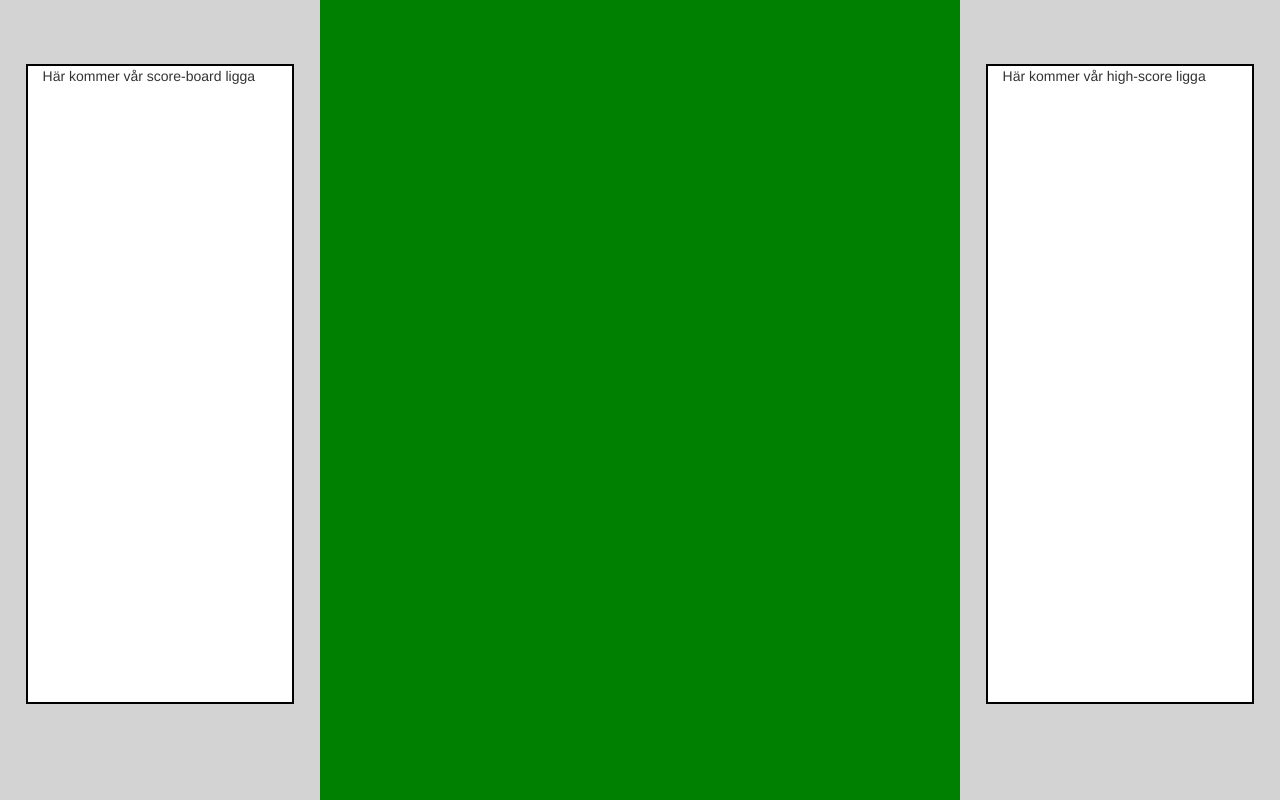
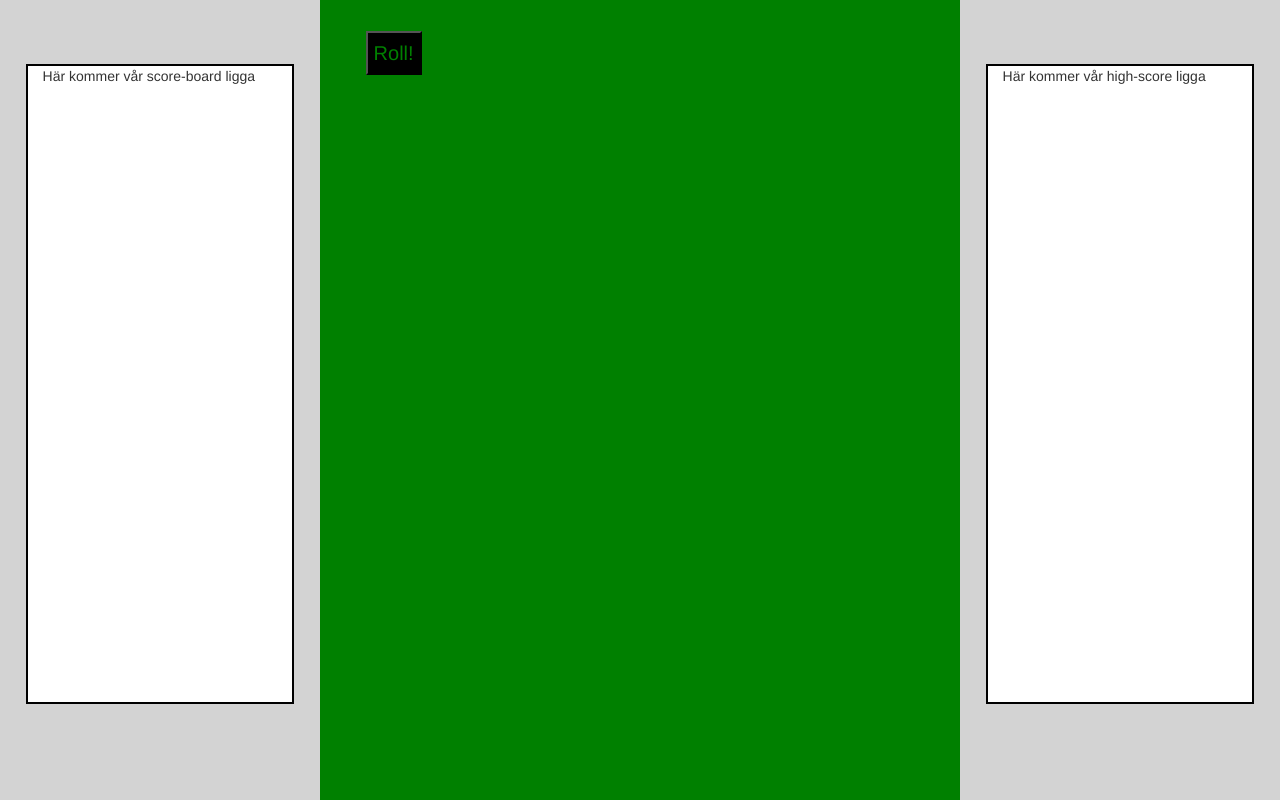
Before and after one commit to BujaminSaliu/Grupp1_Yatzy, a plain HTML site: page index.html in a window 1280 px wide. Drawn offline with Linux system fonts and the light colour scheme.

Commit message:
Dice roll function
Roll the dice.

```diff
--- a/css/style.css
+++ b/css/style.css
@@ -15,6 +15,13 @@
 
 .game-board {
 	background-color: green;
+}
+.game-board button{
+color:green;
+background-color: black;
+font-size:20px;
+margin:5%;
+padding: 1%;
 }
 
 nav {
--- a/index.html
+++ b/index.html
@@ -33,6 +33,8 @@
 			</div>
 			<div id="game-board" class="col-xs-12 col-md-6 content game-board">
 
+			<button type="button" id="clickMe">Roll!</button>
+
 			</div>
 			<div id="high-scores" class="col-xs-12 col-md-3 content high-scores">
 				<div class="row">
--- a/js/classes/dice.class.js
+++ b/js/classes/dice.class.js
@@ -7,8 +7,17 @@ class Dice{
 		this.roll();
 	}
 
+
 	roll(){
 		this.currentValue = Math.floor(Math.random() * 6) + 1;
 	}
 
 }
+$( document ).ready(function() {
+
+	document.getElementById("clickMe").onclick = function fun()
+    {
+    	this.roll();
+    }
+    console.log( "ready!" );
+});
```
Also changed, not shown: 1 other file.
